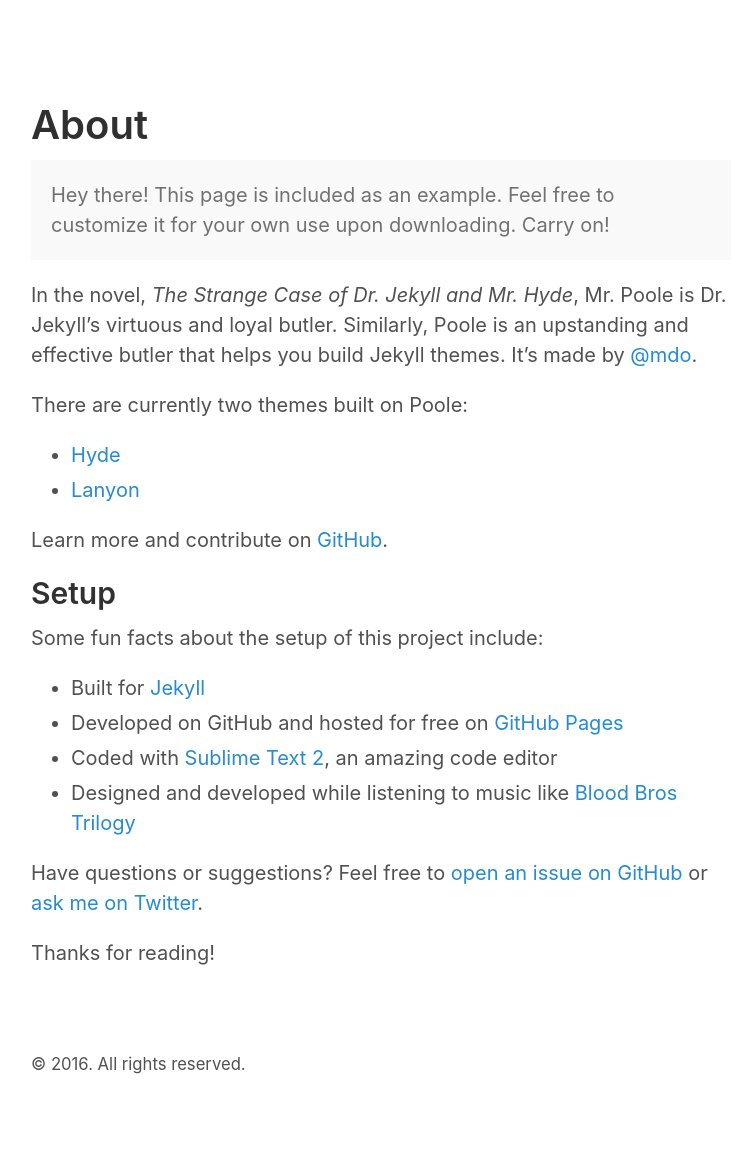
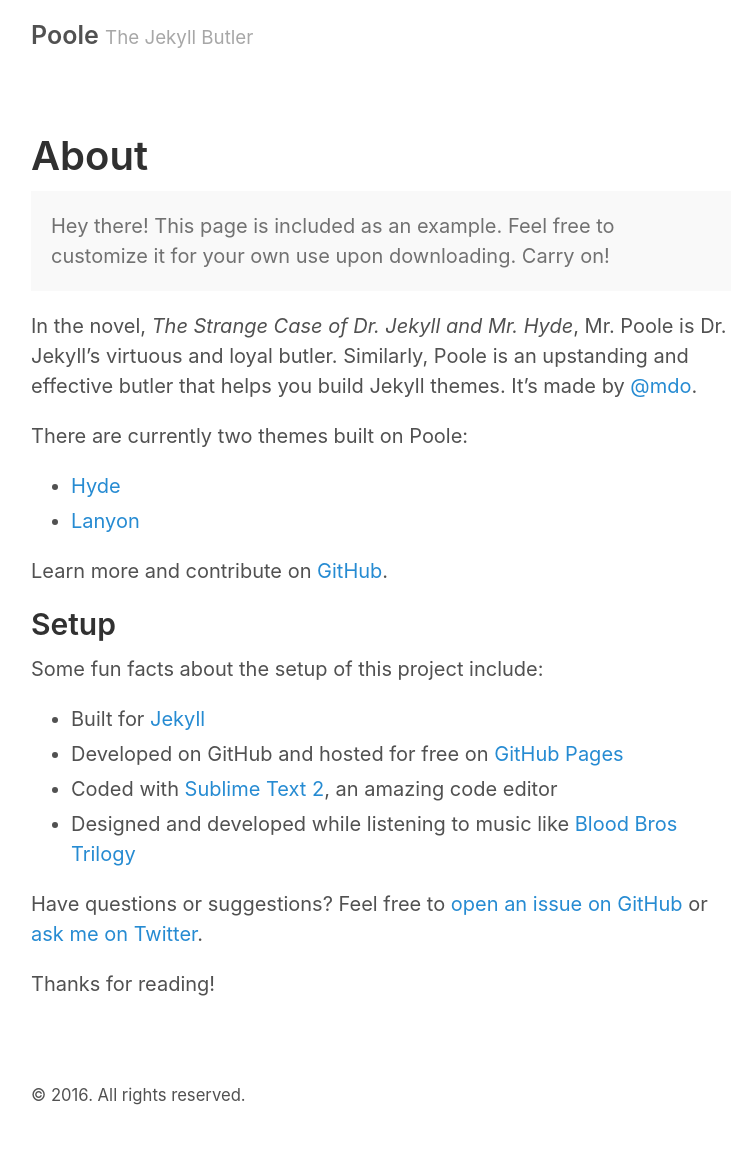
Before and after one commit to juergenmeinecke/juergenmeinecke.github.io, a Jekyll site: the page built from about.md, in a window 1280 px wide. Shown: the whole page, without its empty margins (259-1015 px from the left). Built offline with Jekyll 4.4.1, drawn with Linux system fonts in a browser that asks for light colours; before the commit the page ends 1118 px from its top, so only the background shows below that; part of the change alters nothing that is shown.

Commit message:
updated config

```diff
--- a/_config.yml
+++ b/_config.yml
@@ -1,2 +1,32 @@
-markdown: kramdown
-highlighter: rouge
+# Permalinks
+permalink:           pretty
+
+# Setup
+title:               Poole
+tagline:             The Jekyll Butler
+url:                 http://juergenmeinecke.github.io
+paginate:            1
+baseurl:             ""
+
+# Assets
+#
+# We specify the directory for Jekyll so we can use @imports.
+sass:
+  sass_dir:          _sass
+  style:            :compressed
+
+# About/contact
+author:
+  name:              Mark Otto
+  url:               https://twitter.com/mdo
+  email:             markdotto@gmail.com
+
+# Custom vars
+version:             2.0.0
+github:
+  repo:              https://github.com/juergenmeinecke/juergenmeinecke.github.io
+
+# Gems
+gems:
+  - jekyll-paginate
+  - jekyll-gist
```
